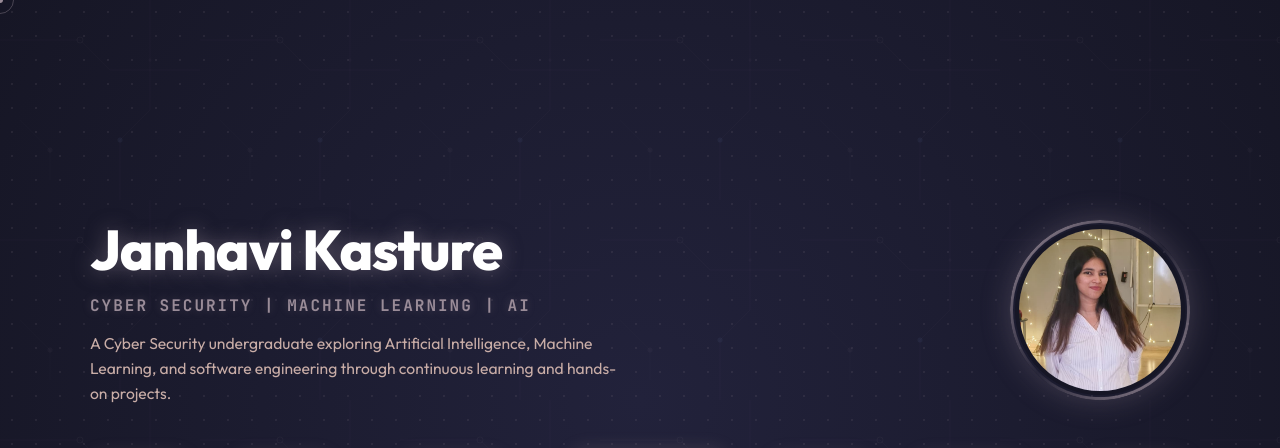
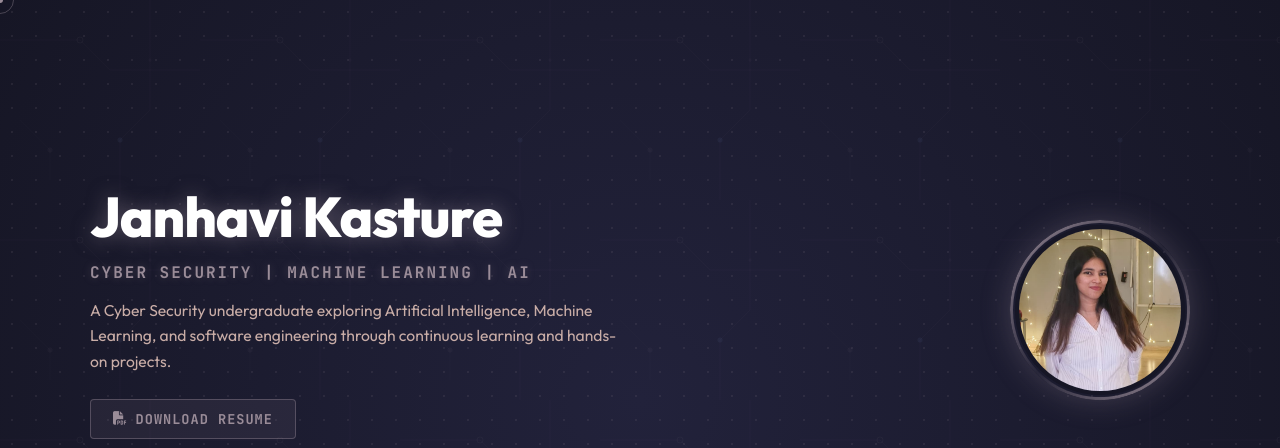
Before and after one commit to janhavi67/portfolio, a plain HTML site: page index.html in a window 1280 px wide. Both pictures are taken after a click on the element 640 px from the left and 374 px from the top of the page. Shown: the top 448 px of the page. Drawn offline with nearby package versions, Linux system fonts and the light colour scheme; a web font is replaced by a local one.

Commit message:
Add Download Resume button

```diff
--- a/index.html
+++ b/index.html
@@ -48,6 +48,7 @@
           <h1 class="glitch-title">Janhavi Kasture</h1>
           <h2 class="subtitle">CYBER SECURITY | MACHINE LEARNING | AI</h2>
           <p class="description">A Cyber Security undergraduate exploring Artificial Intelligence, Machine Learning, and software engineering through continuous learning and hands-on projects.</p>
+          <a href="assets/resume.pdf" target="_blank" class="resume-btn"><i class="fa-solid fa-file-pdf"></i> DOWNLOAD RESUME</a>
         </div>
 
         <div class="image-container">
--- a/style.css
+++ b/style.css
@@ -247,6 +247,32 @@ button, input, textarea {
   font-size: 0.98rem;
   max-width: 540px;
   line-height: 1.6;
+}
+
+.resume-btn {
+  display: inline-flex;
+  align-items: center;
+  gap: 8px;
+  margin-top: 25px;
+  padding: 10px 22px;
+  background: rgba(154, 140, 152, 0.1);
+  border: 1px solid rgba(154, 140, 152, 0.4);
+  color: var(--color-neon-cyan);
+  font-family: var(--font-mono);
+  font-size: 0.85rem;
+  font-weight: 600;
+  letter-spacing: 1px;
+  border-radius: 4px;
+  cursor: pointer;
+  transition: all 0.3s ease;
+  text-decoration: none;
+}
+
+.resume-btn:hover {
+  background: rgba(154, 140, 152, 0.2);
+  border-color: var(--color-neon-cyan);
+  box-shadow: 0 0 15px rgba(154, 140, 152, 0.3);
+  transform: translateY(-2px);
 }
 
 /* Glowing Image Ring */
```
